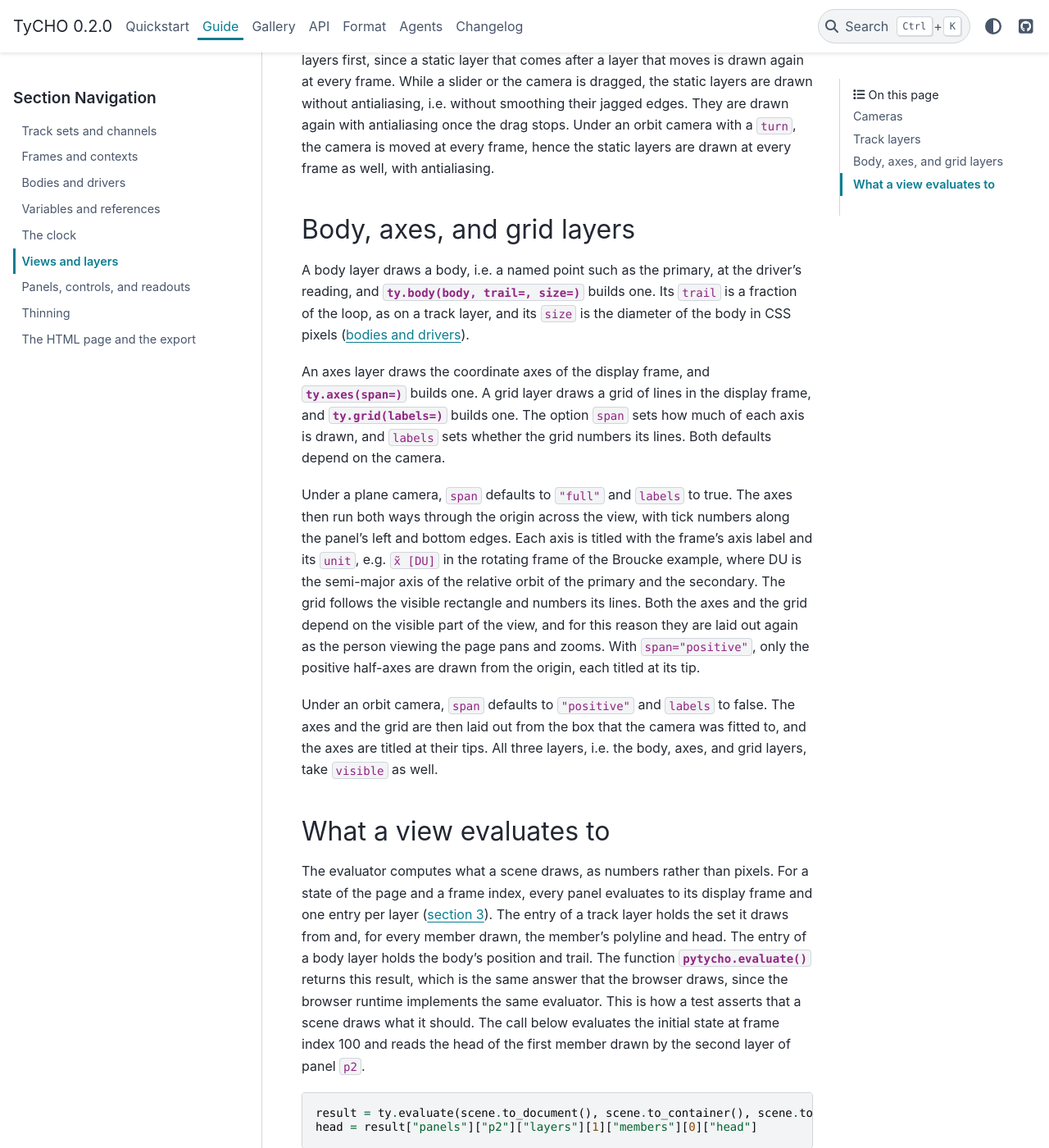
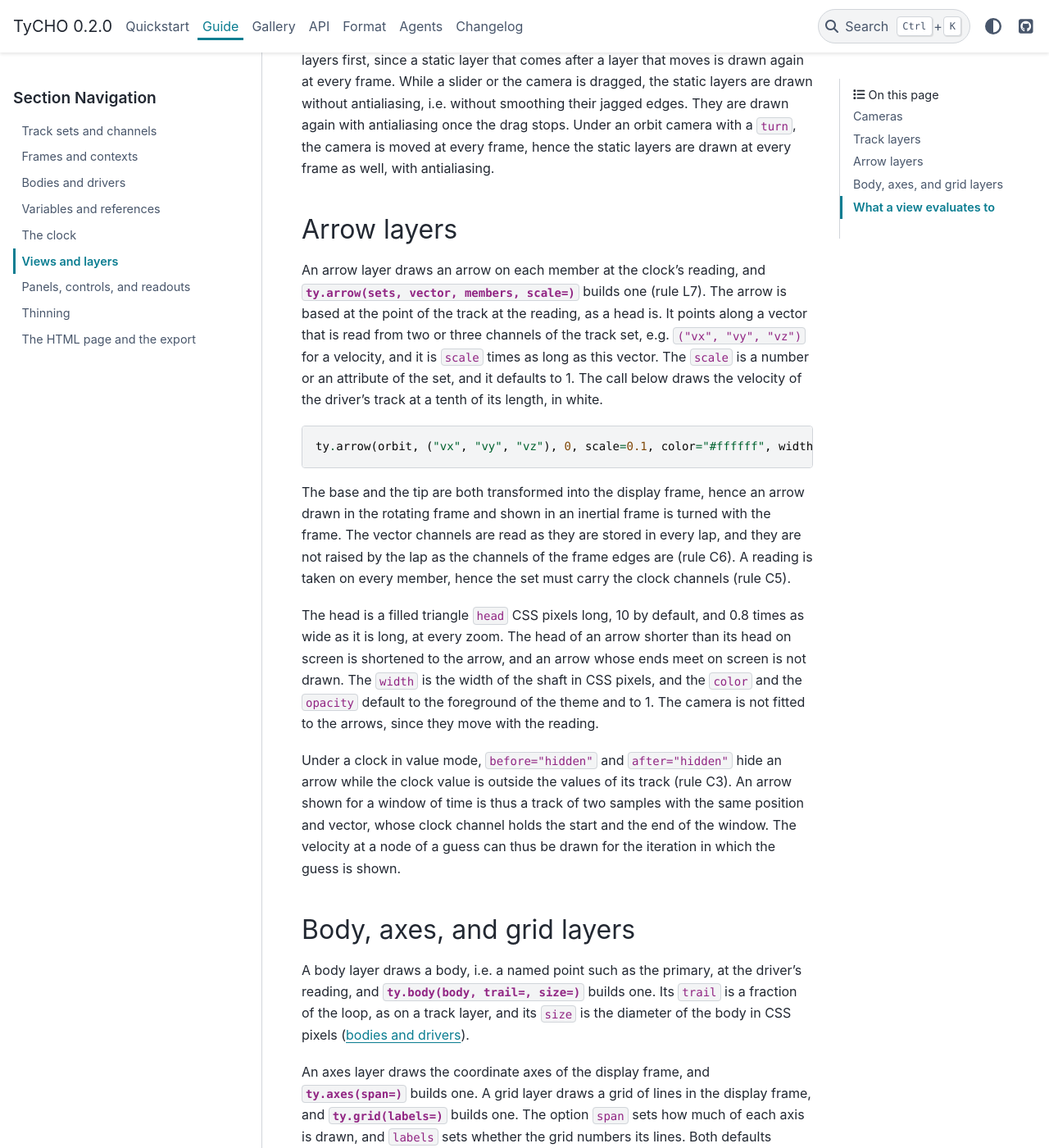
Before and after one commit to beeson-group/tycho, a Sphinx documentation site: the page built from docs/guide/views.md, in a window 1280 px wide and 1400 px high, scrolled down 5925 px. Shown: the whole window at 82% size. Built offline with Sphinx 7.4.7 and the PyData theme 0.15.4, drawn with Linux system fonts in a browser that asks for light colours; some of the changed text lies outside the part shown.

Commit message:
document the arrow layer in the views guide, the skill, and the changelog

````diff
--- a/docs/guide/views.md
+++ b/docs/guide/views.md
@@ -102,6 +102,20 @@ A track layer that does not take a clock reading draws the same picture at every
 
 The runtime draws the first static layers of a view, i.e. the run of static layers at the start of the list, once per panel. It then copies this picture back at every frame, until the members they draw, the highlighted member, the camera, or the panel's size changes. A dense family therefore costs little during playback. Put the static layers first, since a static layer that comes after a layer that moves is drawn again at every frame. While a slider or the camera is dragged, the static layers are drawn without antialiasing, i.e. without smoothing their jagged edges. They are drawn again with antialiasing once the drag stops. Under an orbit camera with a `turn`, the camera is moved at every frame, hence the static layers are drawn at every frame as well, with antialiasing.
 
+## Arrow layers
+
+An arrow layer draws an arrow on each member at the clock's reading, and {func}`ty.arrow(sets, vector, members, scale=) <pytycho.arrow>` builds one (rule L7). The arrow is based at the point of the track at the reading, as a head is. It points along a vector that is read from two or three channels of the track set, e.g. `("vx", "vy", "vz")` for a velocity, and it is `scale` times as long as this vector. The `scale` is a number or an attribute of the set, and it defaults to 1. The call below draws the velocity of the driver's track at a tenth of its length, in white.
+
+```python
+ty.arrow(orbit, ("vx", "vy", "vz"), 0, scale=0.1, color="#ffffff", width=2.0, head=12.0)
+```
+
+The base and the tip are both transformed into the display frame, hence an arrow drawn in the rotating frame and shown in an inertial frame is turned with the frame. The vector channels are read as they are stored in every lap, and they are not raised by the lap as the channels of the frame edges are (rule C6). A reading is taken on every member, hence the set must carry the clock channels (rule C5).
+
+The head is a filled triangle `head` CSS pixels long, 10 by default, and 0.8 times as wide as it is long, at every zoom. The head of an arrow shorter than its head on screen is shortened to the arrow, and an arrow whose ends meet on screen is not drawn. The `width` is the width of the shaft in CSS pixels, and the `color` and the `opacity` default to the foreground of the theme and to 1. The camera is not fitted to the arrows, since they move with the reading.
+
+Under a clock in value mode, `before="hidden"` and `after="hidden"` hide an arrow while the clock value is outside the values of its track (rule C3). An arrow shown for a window of time is thus a track of two samples with the same position and vector, whose clock channel holds the start and the end of the window. The velocity at a node of a guess can thus be drawn for the iteration in which the guess is shown.
+
 ## Body, axes, and grid layers
 
 A body layer draws a body, i.e. a named point such as the primary, at the driver's reading, and {func}`ty.body(body, trail=, size=) <pytycho.body>` builds one. Its `trail` is a fraction of the loop, as on a track layer, and its `size` is the diameter of the body in CSS pixels ([bodies and drivers](bodies.md)).
@@ -114,7 +128,7 @@ Under an orbit camera, `span` defaults to `"positive"` and `labels` to false. Th
 
 ## What a view evaluates to
 
-The evaluator computes what a scene draws, as numbers rather than pixels. For a state of the page and a frame index, every panel evaluates to its display frame and one entry per layer ([section 3](../spec.md#3-what-an-evaluator-returns)). The entry of a track layer holds the set it draws from and, for every member drawn, the member's polyline and head. The entry of a body layer holds the body's position and trail. The function {func}`pytycho.evaluate` returns this result, which is the same answer that the browser draws, since the browser runtime implements the same evaluator. This is how a test asserts that a scene draws what it should. The call below evaluates the initial state at frame index 100 and reads the head of the first member drawn by the second layer of panel `p2`.
+The evaluator computes what a scene draws, as numbers rather than pixels. For a state of the page and a frame index, every panel evaluates to its display frame and one entry per layer ([section 3](../spec.md#3-what-an-evaluator-returns)). The entry of a track layer holds the set it draws from and, for every member drawn, the member's polyline and head. In the entry of an arrow layer, the base and the tip of the arrow are given for every member, and both are null while the member is hidden. The entry of a body layer holds the body's position and trail. The function {func}`pytycho.evaluate` returns this result, which is the same answer that the browser draws, since the browser runtime implements the same evaluator. This is how a test asserts that a scene draws what it should. The call below evaluates the initial state at frame index 100 and reads the head of the first member drawn by the second layer of panel `p2`.
 
 ```python
 result = ty.evaluate(scene.to_document(), scene.to_container(), scene.to_document()["initial"], frame_index=100)
````
Also changed, not shown: CHANGELOG.md (+2 -1 lines), skills/tycho/SKILL.md (+1 -1 lines).
